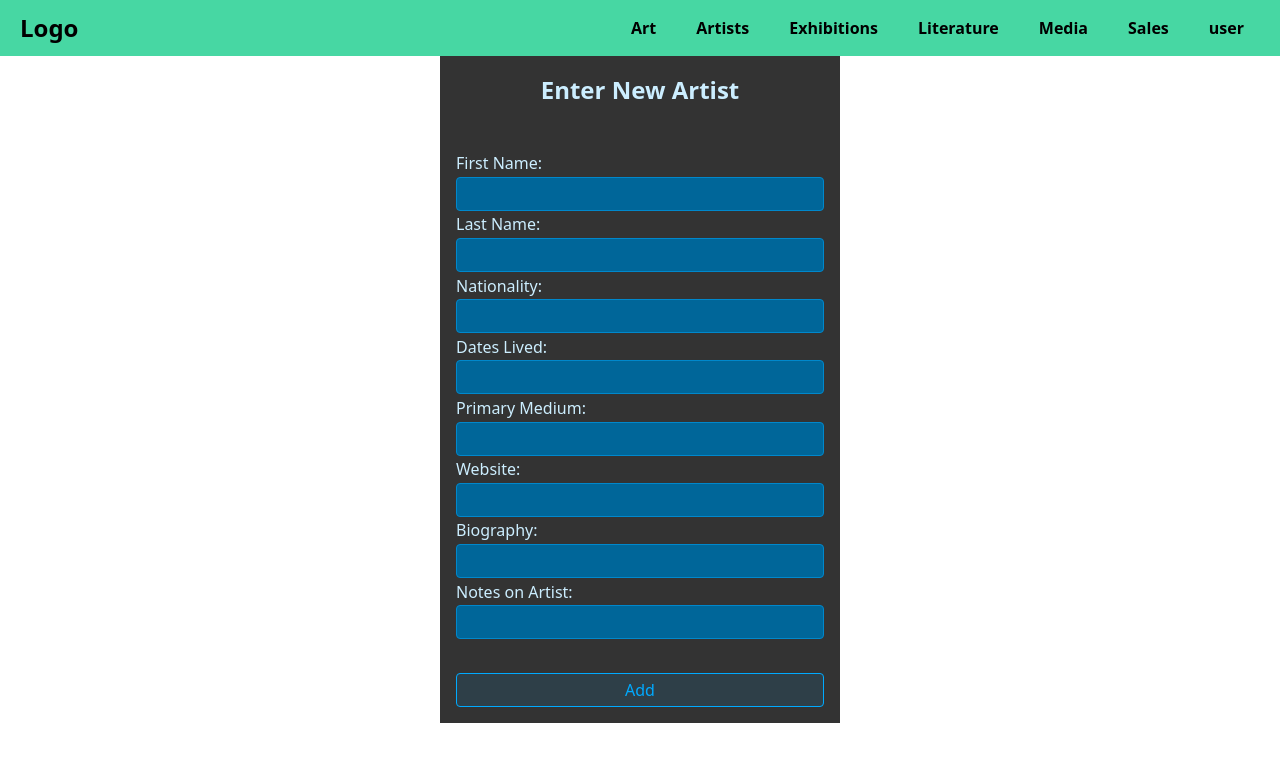
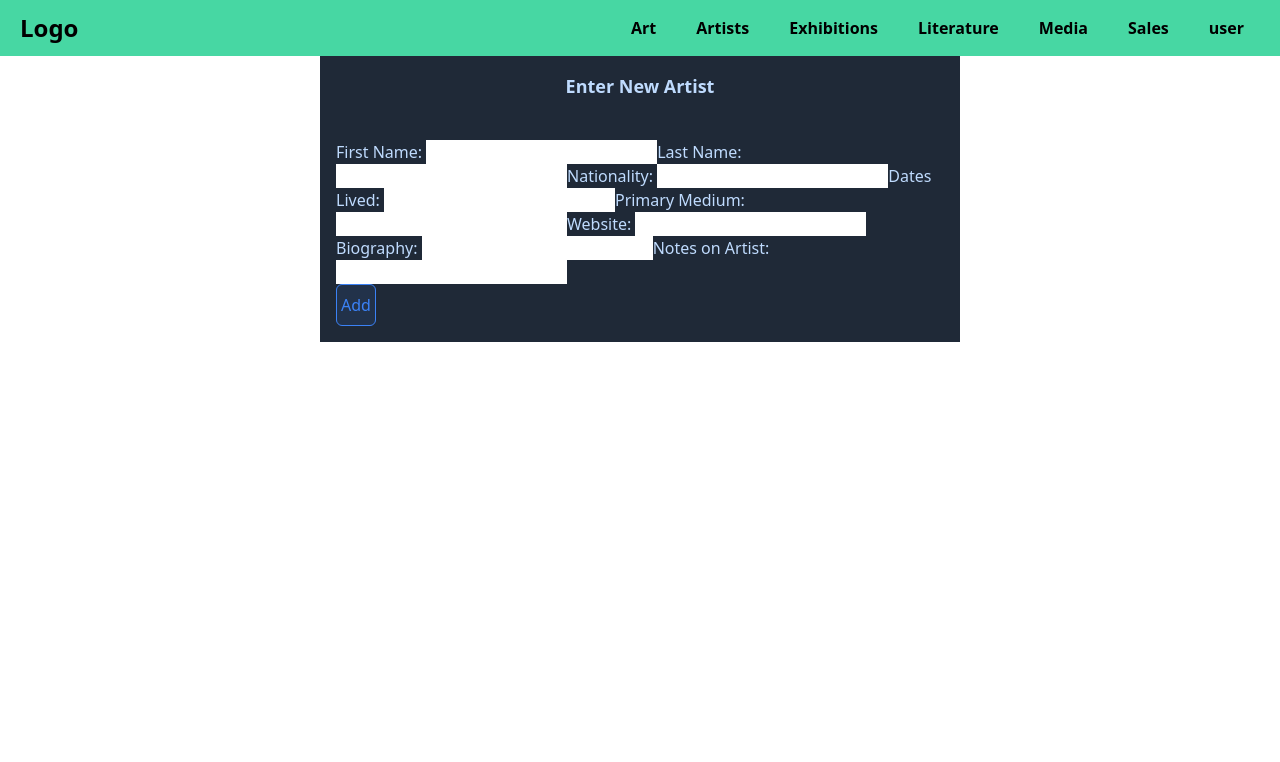
Before and after one commit to WebWarriors-UNF-CIS/rhams-old, a Next.js app: page /artists/create in a window 1280 px wide. Shown: the top 762 px of the page. Built offline with nearby package versions, Linux system fonts and the light colour scheme; what remult would draw is missing.

Commit message:
updated tailwind for artists
Translated css into tailwind in Artists page.tsx file and deleted applicable css from the global.css file

```diff
--- a/src/app/artists/create/page.tsx
+++ b/src/app/artists/create/page.tsx
@@ -55,13 +55,14 @@ export default function AddArtist() {
 
   return (
   <>
-  <div className="forms-body">
-    <form className="new-artist-form">
-      <div className="form-row">
-        <h1 className="form-title">Enter New Artist</h1>
+  <div className="bg-gray-800 text-blue-200 max-w-screen-sm p-4 mx-auto">
+    <form className=".flex .flex-col .gap-2">
+      <div className=".flex .flex-col .gap-1">
+        <h1 className="text-center text-lg font-semibold mb-4">Enter New Artist</h1>
         <br/>
         <label htmlFor="item">First Name: </label>
         <input
+          className="focus:border-blue-300 .outline-none .border-2 .border-gray-300 .rounded-md .p-2 .w-1/2 .focus:border-blue-500"
           type="text"
           name="firstName"
           value={firstName}
@@ -69,6 +70,7 @@ export default function AddArtist() {
           />
         <label htmlFor="item">Last Name: </label>
         <input
+          className="focus:border-blue-300 .outline-none .border-2 .border-gray-300 .rounded-md .p-2 .w-1/2 .focus:border-blue-500"
           type="text"
           name="lastName"
           value={lastName}
@@ -76,6 +78,7 @@ export default function AddArtist() {
           />
         <label htmlFor="item">Nationality: </label>
         <input
+          className="focus:border-blue-300 .outline-none .border-2 .border-gray-300 .rounded-md .p-2 .w-1/2 .focus:border-blue-500"
           type="text"
           name="nationality"
           value={nationality}
@@ -83,6 +86,7 @@ export default function AddArtist() {
           />
         <label htmlFor="item">Dates Lived: </label>
         <input
+          className="focus:border-blue-300 .outline-none .border-2 .border-gray-300 .rounded-md .p-2 .w-1/2 .focus:border-blue-500"
           type="text"
           name="datesLived"
           value={datesLived}
@@ -90,6 +94,7 @@ export default function AddArtist() {
           />
         <label htmlFor="item">Primary Medium: </label>
         <input
+          className="focus:border-blue-300 .outline-none .border-2 .border-gray-300 .rounded-md .p-2 .w-1/2 .focus:border-blue-500"
           type="text"
           name="primaryMedium"
           value={primaryMedium}
@@ -97,6 +102,7 @@ export default function AddArtist() {
           />
         <label htmlFor="item">Website: </label>
         <input
+          className="focus:border-blue-300 .outline-none .border-2 .border-gray-300 .rounded-md .p-2 .w-1/2 .focus:border-blue-500"
           type="text"
           name="website"
           value={website}
@@ -104,6 +110,7 @@ export default function AddArtist() {
           />
         <label htmlFor="item">Biography: </label>
         <input
+          className="focus:border-blue-300 .outline-none .border-2 .border-gray-300 .rounded-md .p-2 .w-1/2 .focus:border-blue-500"
           type="text"
           name="biography"
           value={biography}
@@ -111,6 +118,7 @@ export default function AddArtist() {
           />
         <label htmlFor="item">Notes on Artist: </label>
         <input
+          className="focus:border-blue-300 .outline-none .border-2 .border-gray-300 .rounded-md .p-2 .w-1/2 .focus:border-blue-500"
           type="text"
           name="artistNotes"
           value={artistNotes}
@@ -118,7 +126,7 @@ export default function AddArtist() {
           />
           <br/>
       </div>
-      <button type="submit" className="btn">Add</button>
+      <button type="submit" className="bg-blue-500 bg-opacity-10 border border-blue-500 text-blue-500 px-1 py-2 rounded-md cursor-pointer focus:outline-none">Add</button>
     </form>
   </div>
   </>
--- a/src/app/artists/page.tsx
+++ b/src/app/artists/page.tsx
@@ -1,5 +1,9 @@
+import Link from 'next/link';
+
 export default function ArtistsView() {
   return (
-    <h1>Artists</h1>
+    <div>
+      <h1 className="">Manage Artists</h1>
+    </div>
   );
 }
--- a/src/app/globals.css
+++ b/src/app/globals.css
@@ -15,53 +15,3 @@
     @apply flex flex-col justify-center items-center content-start text-slate-100 dark:text-slate-950;
   }
 }
-
-.btn {
-  background: hsl(200, 100%, 50%, 0.1);
-  border: 1px solid hsl(200, 100%, 50%);
-  color: hsl(200, 100%, 50%);
-  padding: 0.25em 0.5em;
-  border-radius: 0.25em;
-  cursor: pointer;
-  outline: none;
-}
-
-.new-artist-form {
-  display: flex;
-  flex-direction: column;
-  gap: 0.5rem;
-}
-
-.form-row {
-  display: flex;
-  flex-direction: column;
-  gap: 0.1rem;
-}
-
-.new-artist-form input {
-  outline: none;
-  border: 1px solid hsl(200, 100%, 40%);
-  background: hsl(200, 100%, 30%);
-  border-radius: 0.25em;
-  padding: 0.25em 0.5em;
-  color: hsl(200, 100%, 90%);
-}
-
-.new-artist-form input:focus {
-  border: 1px solid hsl(200, 100%, 70%);
-}
-
-.forms-body {
-  background: #333;
-  color: hsl(200, 100%, 90%);
-  max-width: 400px;
-  padding: 1rem;
-  margin: 0 auto;
-}
-
-.form-title {
-  text-align: center;
-  font-size: 1.5rem;
-  font-weight: 700;
-  margin-bottom: 1rem;
-}
```
